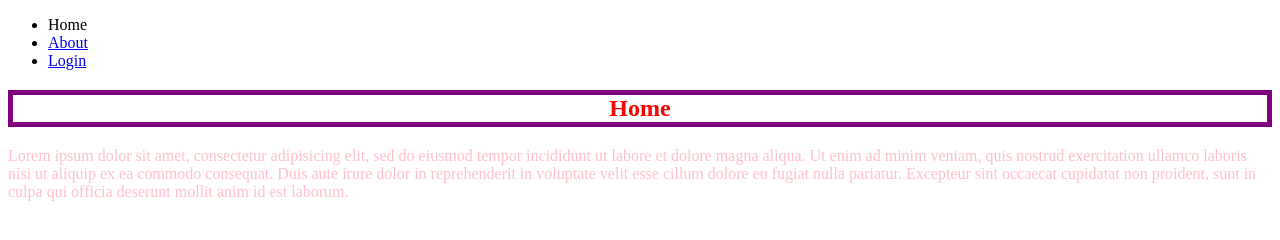
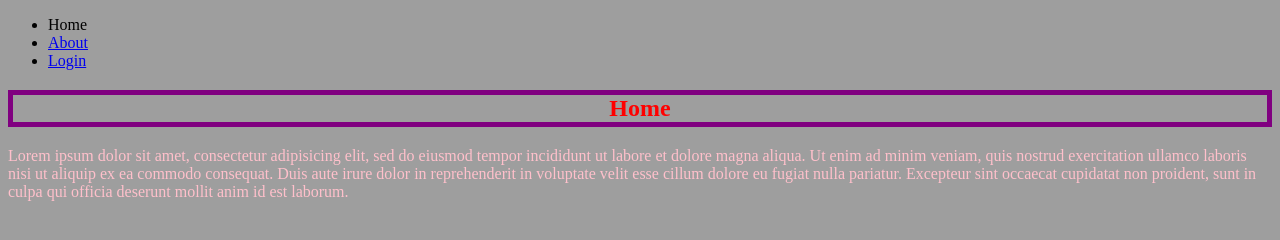
Before and after one commit to astro980/exercise-project-1, a plain HTML site: page index.html in a window 1280 px wide. Drawn offline with Linux system fonts and the light colour scheme; the site is published under a folder, as on GitHub Pages, so addresses that start at the root find nothing.

Commit message:
v1.2
Fixed

```diff
--- a/css/style.css
+++ b/css/style.css
@@ -1,5 +1,6 @@
 body {
-    background-image: url("/img/bg-img.jpg");
+    background-image: url("../img/bg-img.jpg");
+    background-repeat: cover;
 }
 
 h2 {
```
